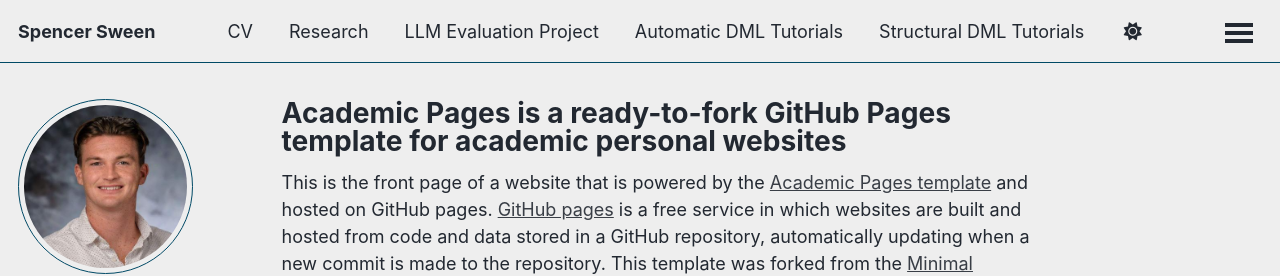
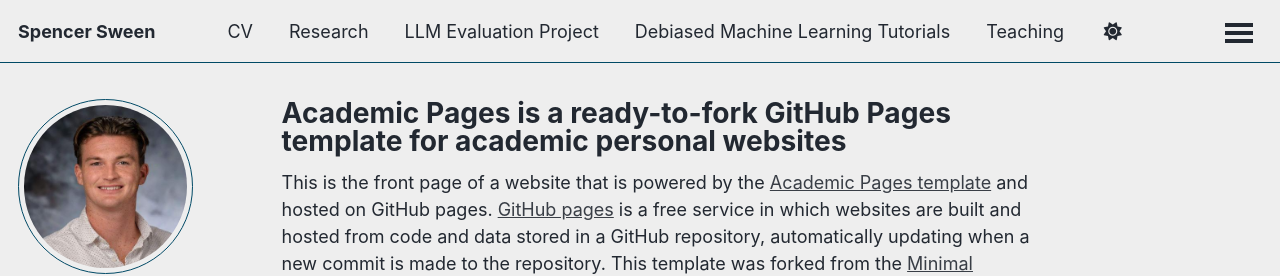
Before and after one commit to spencersween/spencersween.github.io, a Jekyll site: the page built from _pages/about.md, in a window 1280 px wide. Shown: the top 276 px of the page. Built offline with Jekyll 4.4.1, drawn with Linux system fonts in a browser that asks for light colours; a script bundle is joined from its source files by our own code; library files that are not in the unit come from our copies.

Commit message:
Revise navigation menu titles and structure
Updated navigation titles and removed obsolete entries.

```diff
--- a/_data/navigation.yml
+++ b/_data/navigation.yml
@@ -17,17 +17,11 @@
   - title: "LLM Evaluation Project"
     url: /llmevalulationproject/
 
-  - title: "Automatic DML Tutorials"
+  - title: "Debiased Machine Learning Tutorials"
     url: /automaticdml/
-
-  - title: "Structural DML Tutorials"
-    url: /structuraldml/
 
   - title: "Teaching"
     url: /teaching/
 
-  - title: "Software"
-    url: /software/
-
   - title: "Blog Posts"
     url: /year-archive/
```
